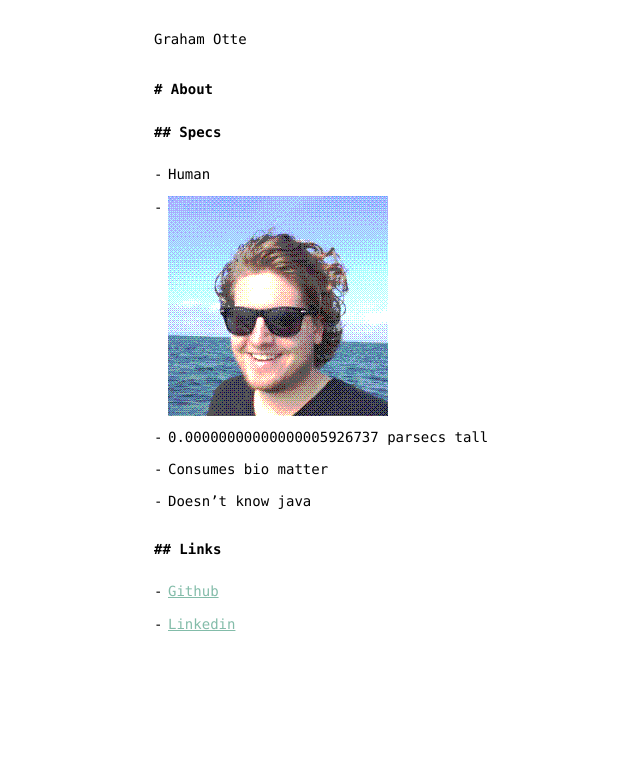
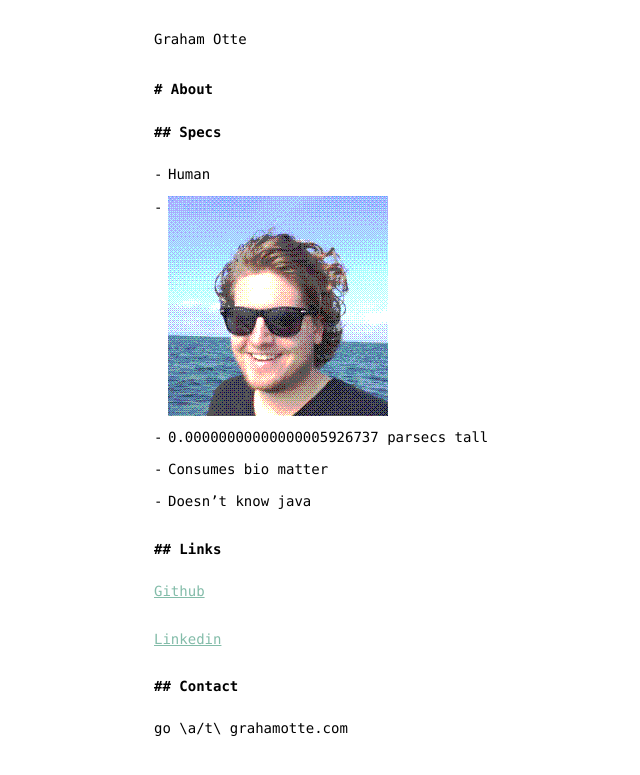
Before and after one commit to grahamotte/graham.lol, a Jekyll site: the page built from index.md, in a window 1280 px wide. Shown: the top 775 px of the page, without its empty margins (6-646 px from the left). Built offline with Jekyll 4.4.1, drawn with Linux system fonts in a browser that asks for light colours.

Commit message:
Add contact

```diff
--- a/index.md
+++ b/index.md
@@ -13,5 +13,10 @@ title: About
 
 ## Links
 
-- [Github](https://github.com/grahamotte)
-- [Linkedin](https://www.linkedin.com/in/graham-otte/)
+[Github](https://github.com/grahamotte)
+
+[Linkedin](https://www.linkedin.com/in/graham-otte/)
+
+## Contact
+
+go \a/t\ grahamotte.com
```
